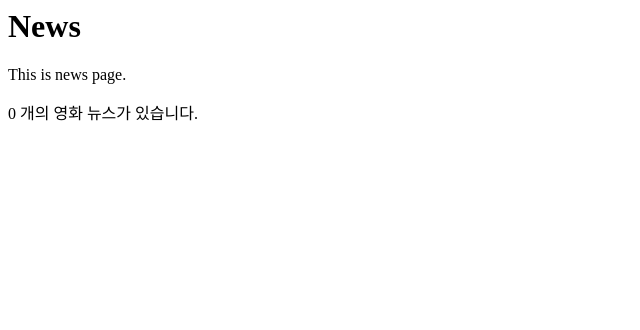
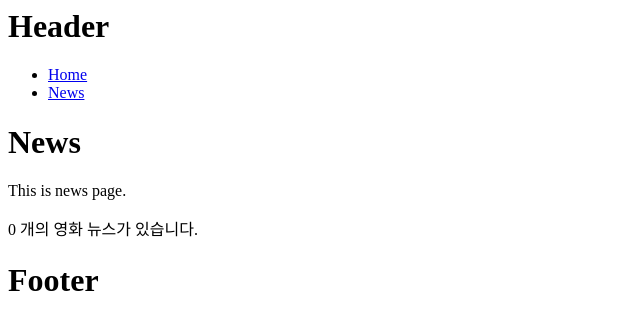
Before and after one commit to lioliolio/blog_practice, a Django app: template blog/blog/templates/news.html in a window 1280 px wide. Shown: the top 330 px of the page, without its empty margins (0-640 px from the left). Run offline with Django 3.2, Linux system fonts and the light colour scheme; the template is opened without the code that fills it, so the values that code supplies are empty.

Commit message:
update template: add header, footer on home, news

```diff
--- /dev/null
+++ b/blog/blog/templates/footer.html
@@ -0,0 +1,3 @@
+<footer>
+    <h1>Footer</h1>
+</footer>
--- /dev/null
+++ b/blog/blog/templates/header.html
@@ -0,0 +1,7 @@
+<header>
+    <h1>Header</h1>
+    <ul>
+        <li><a href="/">Home</a></li>
+        <li><a href="/news/">News</a></li>
+    </ul>
+</header>
--- a/blog/blog/templates/home.html
+++ b/blog/blog/templates/home.html
@@ -1,2 +1,6 @@
+{% include "header.html" %}
+
 <h1>Home</h1>
 <p>{{ site_name }} 에 방문해 주셔서 감사합니다.</p>
+
+{% include "footer.html" %}
--- a/blog/blog/templates/news.html
+++ b/blog/blog/templates/news.html
@@ -1,3 +1,5 @@
+{% include "header.html" %}
+
 <h1>News</h1>
 <p>This is news page.</p>
 <p>{{ news_list|length }} 개의 영화 뉴스가 있습니다.</p>
@@ -6,7 +8,9 @@
     <li>
         <h2>{{ news.title }}</h2>
         <p>{{ news.content }}</p>
-        <img src={{ news.image }}>
+        <img src="{{ news.image }}">
     </li>
     {% endfor %}
 </ul>
+
+{% include "footer.html" %}
```
